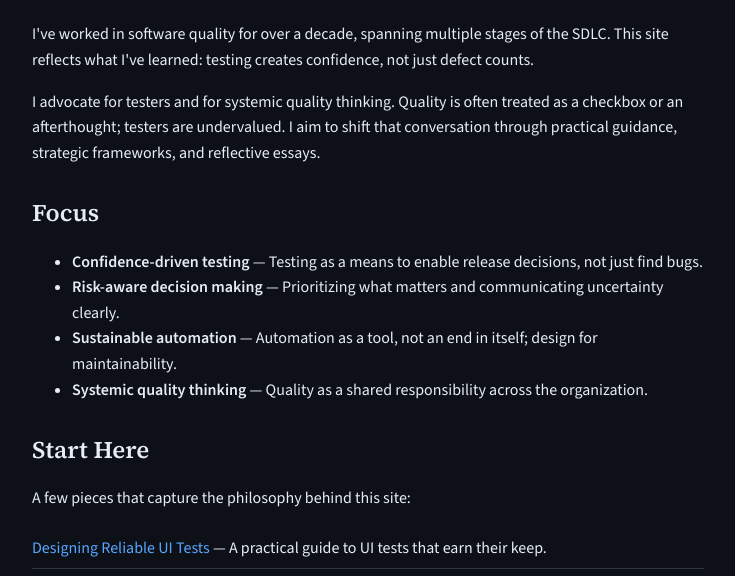
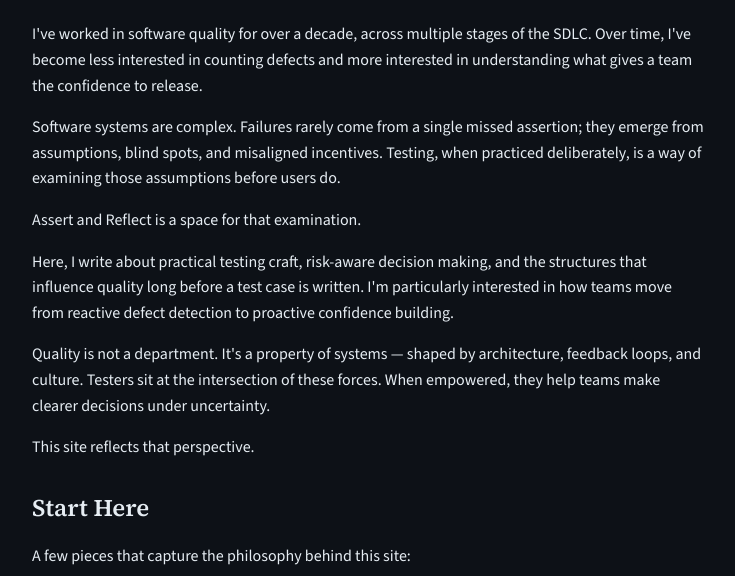
Before and after one commit to Dauntai/assertandreflect, a website: page about.html in a window 1280 px wide. Shown: the part 197-773 px from the top of the page, without its empty margins (272-1007 px from the left). Drawn offline with nearby package versions, Linux system fonts and the light colour scheme.

Commit message:
Changes to the bio

```diff
--- a/about.html
+++ b/about.html
@@ -62,18 +62,12 @@
 
       <section aria-labelledby="about-intro-heading">
         <h2 id="about-intro-heading" class="visually-hidden">About</h2>
-        <p>I've worked in software quality for over a decade, spanning multiple stages of the SDLC. This site reflects what I've learned: testing creates confidence, not just defect counts.</p>
-        <p>I advocate for testers and for systemic quality thinking. Quality is often treated as a checkbox or an afterthought; testers are undervalued. I aim to shift that conversation through practical guidance, strategic frameworks, and reflective essays.</p>
-      </section>
-
-      <section aria-labelledby="focus-heading">
-        <h2 id="focus-heading">Focus</h2>
-        <ul>
-          <li><strong>Confidence-driven testing</strong> — Testing as a means to enable release decisions, not just find bugs.</li>
-          <li><strong>Risk-aware decision making</strong> — Prioritizing what matters and communicating uncertainty clearly.</li>
-          <li><strong>Sustainable automation</strong> — Automation as a tool, not an end in itself; design for maintainability.</li>
-          <li><strong>Systemic quality thinking</strong> — Quality as a shared responsibility across the organization.</li>
-        </ul>
+        <p>I've worked in software quality for over a decade, across multiple stages of the SDLC. Over time, I've become less interested in counting defects and more interested in understanding what gives a team the confidence to release.</p>
+        <p>Software systems are complex. Failures rarely come from a single missed assertion; they emerge from assumptions, blind spots, and misaligned incentives. Testing, when practiced deliberately, is a way of examining those assumptions before users do.</p>
+        <p>Assert and Reflect is a space for that examination.</p>
+        <p>Here, I write about practical testing craft, risk-aware decision making, and the structures that influence quality long before a test case is written. I'm particularly interested in how teams move from reactive defect detection to proactive confidence building.</p>
+        <p>Quality is not a department. It's a property of systems — shaped by architecture, feedback loops, and culture. Testers sit at the intersection of these forces. When empowered, they help teams make clearer decisions under uncertainty.</p>
+        <p>This site reflects that perspective.</p>
       </section>
 
       <section aria-labelledby="start-here-heading">
--- a/feed.xml
+++ b/feed.xml
@@ -5,7 +5,7 @@
     <link>https://assertandreflect.com/</link>
     <description>Testing is about creating confidence. Practical guides, architecture strategy, and reflections on quality.</description>
     <language>en-us</language>
-    <lastBuildDate>Thu, 19 Feb 2026 14:20:22 GMT</lastBuildDate>
+    <lastBuildDate>Thu, 19 Feb 2026 16:43:10 GMT</lastBuildDate>
     <atom:link href="https://assertandreflect.com/feed.xml" rel="self" type="application/rss+xml"/>
   <item>
     <title>Testing as a Risk Model</title>
```
Also changed, not shown: index.html (+1 -1 lines).
